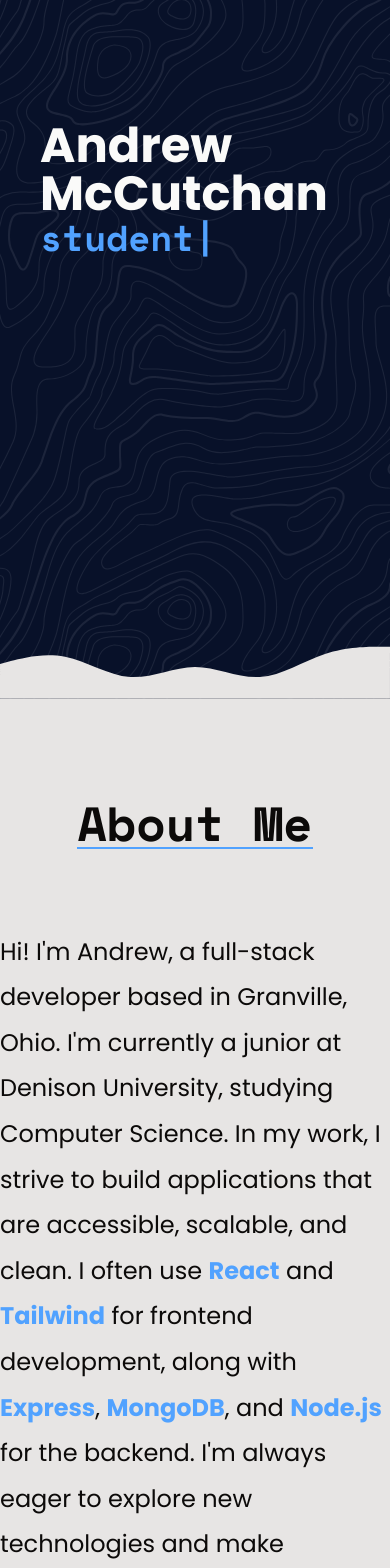
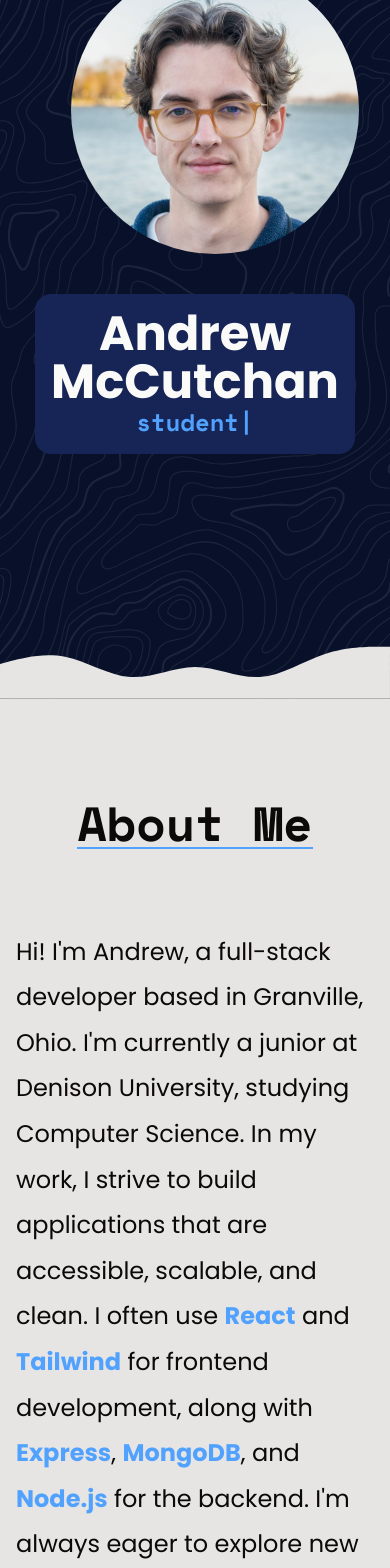
Before and after one commit to andmccutchan/Personal-Website, a React (Vite) app: page / in a window 390 px wide. Shown: the part 240-1808 px from the top of the page. Built offline with nearby package versions, Linux system fonts and the light colour scheme; a web font is replaced by a local one.

Commit message:
Changed project image, fixed responsiveness

```diff
--- a/src/Components/AboutMeSection.jsx
+++ b/src/Components/AboutMeSection.jsx
@@ -13,7 +13,7 @@ const AboutMeSection = () => {
       </svg>
       <section
         id="aboutme"
-        className="py-5 xl:px-50 lg:px-25 md:px-10 sm:px-10 bg-stone-200"
+        className="py-5 px-50 max-lg:px-25 max-sm:px-4 bg-stone-200"
       >
         {/* Section Title */}
         <div className="flex justify-center my-20">
--- a/src/Components/ContactForm.jsx
+++ b/src/Components/ContactForm.jsx
@@ -42,7 +42,7 @@ const ContactForm = () => {
             type="text"
             name="name"
             id="nameBox"
-            className="text-stone-50 border border-gray-600 bg-gray-800 rounded px-2 py-1"
+            className="text-stone-50 border border-gray-600 bg-blue-950 rounded px-2 py-1"
             required
           />
         </div>
@@ -56,7 +56,7 @@ const ContactForm = () => {
             type="email"
             name="email"
             id="email"
-            className="text-stone-50 border border-gray-600 bg-gray-800 rounded px-2 py-1"
+            className="text-stone-50 border border-gray-600 bg-blue-950 rounded px-2 py-1"
             required
           />
         </div>
@@ -69,7 +69,7 @@ const ContactForm = () => {
           <textarea
             name="message"
             id="messageBox"
-            className="text-stone-50 border border-gray-600 bg-gray-800 rounded px-2 py-1 h-32"
+            className="text-stone-50 border border-gray-600 bg-blue-950 rounded px-2 py-1 h-32"
             required
           ></textarea>
         </div>
--- a/src/Components/HeroSection.jsx
+++ b/src/Components/HeroSection.jsx
@@ -7,12 +7,12 @@ const HeroSection = () => {
       className="flex w-full min-h-screen -mt-16 justify-center items-center"
       id="home"
     >
-      <div className="flex justify-between mx-20 max-xl:mx-10">
-        <div className="flex flex-col justify-center">
-          <h1 className="text-9xl font-bold text-stone-50 inline-block leading-none p-0 m-0 max-lg:text-7xl max-md:text-6xl max-sm:text-5xl">
+      <div className="flex justify-between mx-20 max-xl:mx-10 max-sm:flex-col-reverse max-sm:items-center">
+        <div className="flex flex-col justify-center max-sm:bg-blue-950 max-sm:rounded-2xl max-sm:p-4">
+          <h1 className="text-9xl font-bold text-stone-50 inline-block leading-none p-0 m-0 max-lg:text-7xl max-md:text-6xl max-sm:text-5xl max-sm:text-center">
             Andrew McCutchan
           </h1>
-          <div className="text-4xl text-blue-400 secondary-font">
+          <div className="text-4xl text-blue-400 secondary-font max-sm:text-center max-sm:text-2xl">
             <TypeAnimation
               sequence={[
                 "full-stack developer",
@@ -32,7 +32,7 @@ const HeroSection = () => {
         <img
           src="/Andrew-McCutchan-website-headshot.jpg"
           alt="Andrew McCutchan"
-          className="w-96 h-96 max-xl:w-72 max-xl:h-72 max-lg:hidden ms-10 object-cover rounded-full"
+          className="w-96 h-96 max-xl:w-72 max-xl:h-72 ms-10 object-cover rounded-full max-sm:my-10"
         />
       </div>
     </section>
--- a/src/Components/ProjectCard.jsx
+++ b/src/Components/ProjectCard.jsx
@@ -4,7 +4,7 @@ const ProjectCard = ({ title, image, description, githubLink, liveDemo }) => {
   const [viewDetails, setViewDetails] = useState(false);
 
   return (
-    <div className="border border-gray-600 h-auto rounded-[8px] w-3/4 mx-auto bg-gray-800">
+    <div className="border border-gray-600 h-auto rounded-[8px] w-3/4 mx-auto bg-blue-950">
       <div className="flex w-full p-3 justify-between">
         <h3 className="text-gray-400 text-4xl">{title}</h3>
         <button
@@ -25,7 +25,7 @@ const ProjectCard = ({ title, image, description, githubLink, liveDemo }) => {
       <img
         src={image}
         alt={`${title} image`}
-        className="grayscale transition-all duration-300 hover:grayscale-0"
+        className="grayscale transition-all duration-300 hover:grayscale-0 object-cover"
       />
     </div>
     // <section className="my-6 bg-gray-700 p-6 rounded-2xl">
--- a/src/Components/ProjectsSection.jsx
+++ b/src/Components/ProjectsSection.jsx
@@ -33,7 +33,7 @@ const ProjectsSection = () => {
     },
     {
       title: "Dijkstra's Algorithm",
-      image: "/graph-project.png",
+      image: "/A-M.jpg",
       description: (
         <>
           <p>
--- a/src/Components/TechCard.jsx
+++ b/src/Components/TechCard.jsx
@@ -3,7 +3,7 @@ import React from "react";
 const TechCard = ({ name, imgUrl }) => {
   return (
     <>
-      <div className="flex justify-center items-center border border-gray-600 bg-gray-800 rounded-[8px] w-full p-7 text-stone-50 max-lg:p-4">
+      <div className="flex justify-center items-center border border-gray-600 bg-blue-950 rounded-[8px] w-full p-7 text-stone-50 max-lg:p-4">
         <img src={imgUrl} alt={`${name} logo`} />
       </div>
     </>
```
Also changed, not shown: public/A-M.jpg (added).
